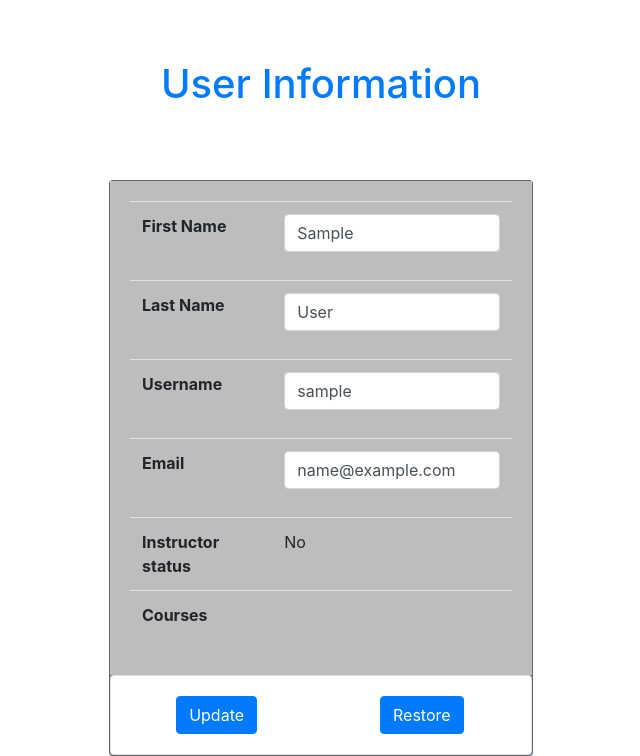
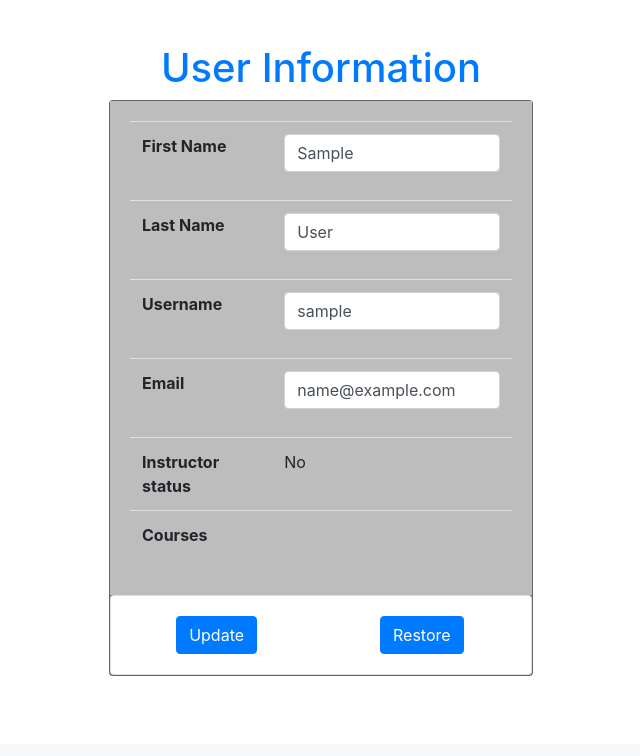
Before and after one commit to White-Diamond/OCTOGON, a Django app: page /profilepage/ in a window 1280 px wide. Shown: the part 56-812 px from the top of the page, without its empty margins (319-959 px from the left). After the commit the page ends 732 px from the top, so only its background shows below. Run offline with Django 3.2, Linux system fonts and the light colour scheme; the visitor is signed in with stand-in values (Sample User, id 1); data comes from the database, SQL or seed files in the repository; some libraries are stand-ins or nearby versions.

Commit message:
fixed screen sizing error in profile page

```diff
--- a/profilepage/templates/profilepage.html
+++ b/profilepage/templates/profilepage.html
@@ -23,14 +23,13 @@
             </ul>
         </div>
     </nav>
-    <div style="padding-top:60px">
+    <div style="padding-top:30px; padding-bottom: 14px;">
         <title>User Information</title>
     </div>
   </head>
   <body style="background-color:white;">
     <!-- Display Title -->
     <h1  class="text-primary text-center">User Information</h1>
-    <p></br></br></p>
     <!-- Form in card for Profile Information -->
     <form method="post" action=" edit/" class="card align-item-center text-white bg-secondary" style="width: 26.5em;margin:0 auto;">
       {% csrf_token %}
```
